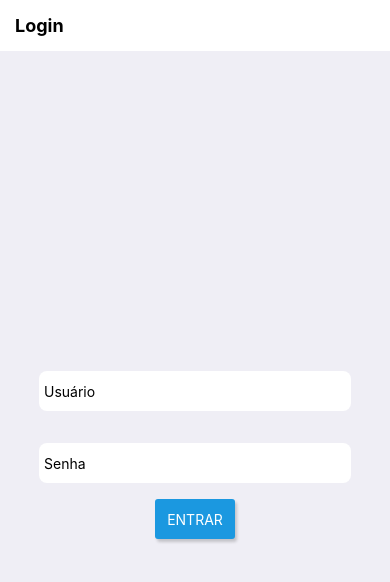
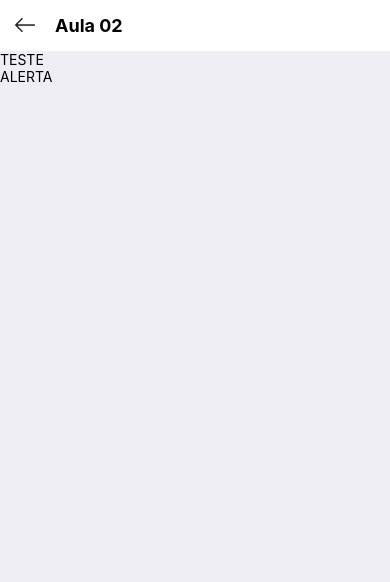
Before and after one commit to joao-montanari/PPDM, a React Native app: screen /Alerta in a window 390 px wide. Before the commit this address had no page. Shown: the top 582 px of the page. Built offline with nearby package versions, Linux system fonts and the light colour scheme.

Commit message:
adcionando pagina para aula 02

```diff
--- a/Routers.js
+++ b/Routers.js
@@ -3,6 +3,7 @@ import { createStackNavigator } from '@react-navigation/stack';
 
 import Login from './src/pages/Login';
 import Home from './src/pages/Home';
+import Alerta from './src/pages/Alerta';
 
 const Pilha = createStackNavigator();
 
@@ -20,6 +21,11 @@ export default function Routers(){
                     component = {Home}
                     options = {{ headerShown: false }}
                 />
+                <Pilha.Screen
+                    name = 'Alerta'
+                    component = {Alerta}
+                    options = {{ headerShown: false }}
+                />
             </Pilha.Navigator>
         </NavigationContainer>
     )
--- /dev/null
+++ b/src/pages/Alerta.js
@@ -0,0 +1,72 @@
+import { StyleSheet, Text, View, TouchableOpacity, Image } from 'react-native';
+import { useNavigation } from '@react-navigation/native';
+import Home from './Home';
+
+export default function Alerta(){
+    const navigate = useNavigation()
+
+    function Voltar(){
+        navigate.navigate(Home);
+    }
+
+    return(
+        <>
+            <View style = {styles.header}>
+                <TouchableOpacity style = {styles.btnvoltar} onPress = {() => Voltar()}>
+                    <Image
+                        source={require('../../img/seta.png')}
+                        style = {styles.voltar}
+                    />
+                </TouchableOpacity>
+                <Text style = {styles.textheader}>
+                    Aula 02
+                </Text>
+            </View>
+            <View style = {styles.container}>
+                <TouchableOpacity>
+                    <Text>
+                        TESTE
+                    </Text>
+                </TouchableOpacity>
+                <TouchableOpacity>
+                    <Text>
+                        ALERTA
+                    </Text>
+                </TouchableOpacity>
+            </View>
+        </>
+    )
+}
+
+const styles = StyleSheet.create({
+    container: {
+        flex: 0.94,
+        backgroundColor: '#efeef5',
+    },
+    header: {
+        flex: 0.06,
+        flexDirection: 'row',
+        alignItems: 'center',
+        backgroundColor: 'white',
+
+        shadowColor: '#000',
+        shadowOffset: {width: 0, height: 4},
+        shadowOpacity: 0.8,
+        shadowRadius: 3,
+    },
+    textheader: {
+        paddingLeft: 20,
+        fontWeight: 'bold',
+        fontSize: 'large',
+    },
+    btnvoltar: {
+        paddingLeft: 15
+    },
+    voltar: {
+        width: 20,
+        height: 20,
+    },
+    btnteste: {
+
+    }
+})
--- a/src/pages/Home.js
+++ b/src/pages/Home.js
@@ -2,6 +2,7 @@ import { StyleSheet, Text, View, TouchableOpacity, Image } from 'react-native';
 import { useNavigation } from '@react-navigation/native';
 import { useState } from 'react';
 import Login from './Login';
+import Alerta from './Alerta';
 import RandomImage from '../components/RandomImage';
 
 export default function Home() {
@@ -11,6 +12,10 @@ export default function Home() {
 
   function Voltar() {
     navigate.navigate(Login);
+  }
+
+  function chamadaAlerta(){
+    navigate.navigate(Alerta);
   }
 
   return (
@@ -23,7 +28,7 @@ export default function Home() {
             />
           </TouchableOpacity>
           <Text style = {styles.textheader}>
-            Área Interna
+            Home
           </Text>
         </View>
         <View style={styles.container}>
@@ -37,13 +42,18 @@ export default function Home() {
             />
           </TouchableOpacity>
         </View>
+        <TouchableOpacity style = {styles.btn} onPress = {() => chamadaAlerta()}>
+          <Text style = {styles.btntext}>
+            AULA 02
+          </Text>
+        </TouchableOpacity>
       </>
   );
 }
 
 const styles = StyleSheet.create({
   container: {
-    flex: 0.94,
+    flex: 0.88,
     backgroundColor: '#efeef5',
     alignItems: 'center',
     justifyContent: 'center',
@@ -74,5 +84,17 @@ const styles = StyleSheet.create({
   imageicon: {
     width: 100,
     height: 100
+  },
+  btn: {
+    flex: 0.06,
+    textAlign: 'center',
+    justifyContent: 'center',
+    backgroundColor: '#1b98e0',
+    borderTopLeftRadius: 10,
+    borderTopRightRadius: 10
+  },
+  btntext: {
+    color: 'white',
+    fontWeight: 'bold'
   }
 });
```
